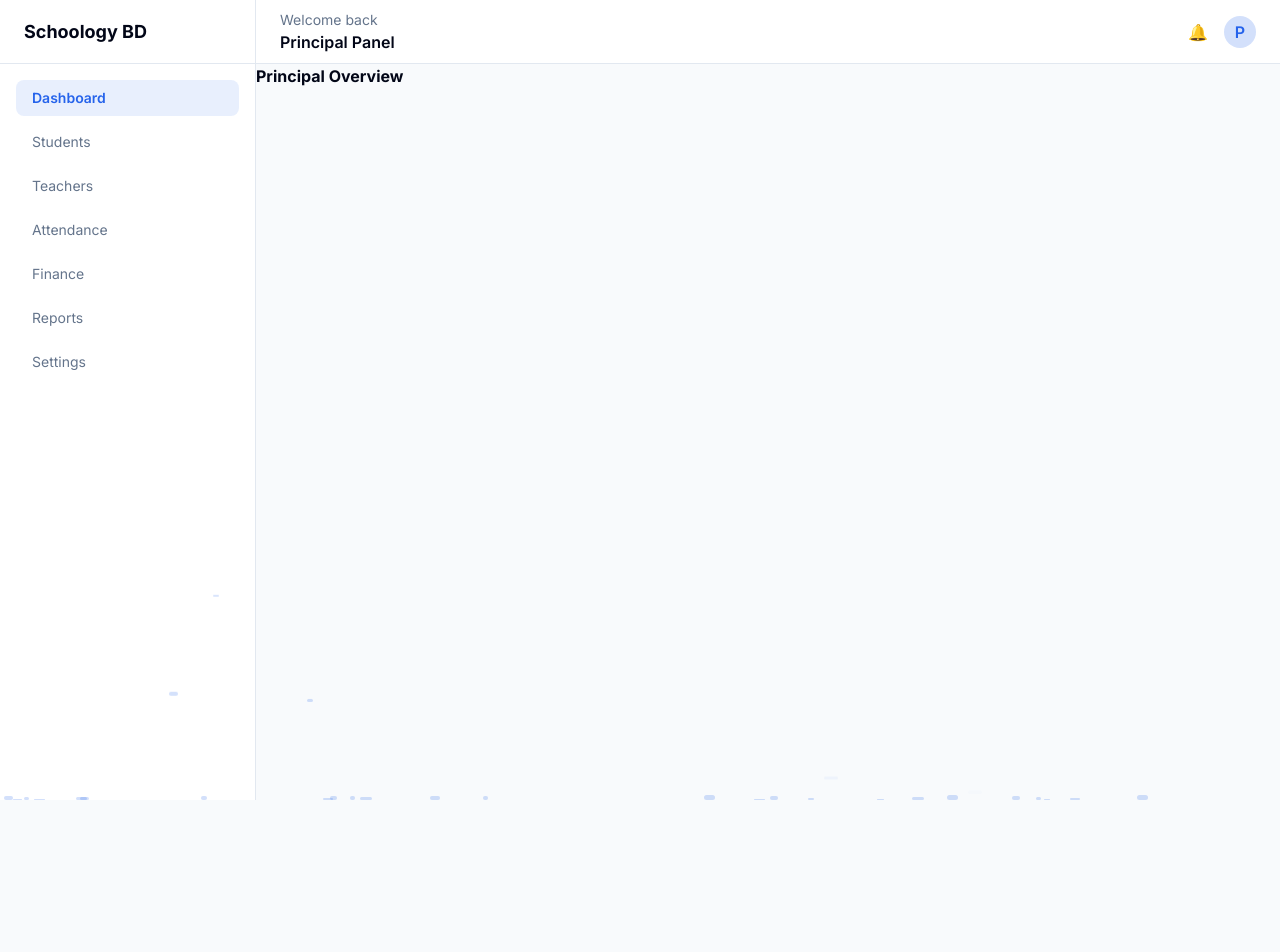
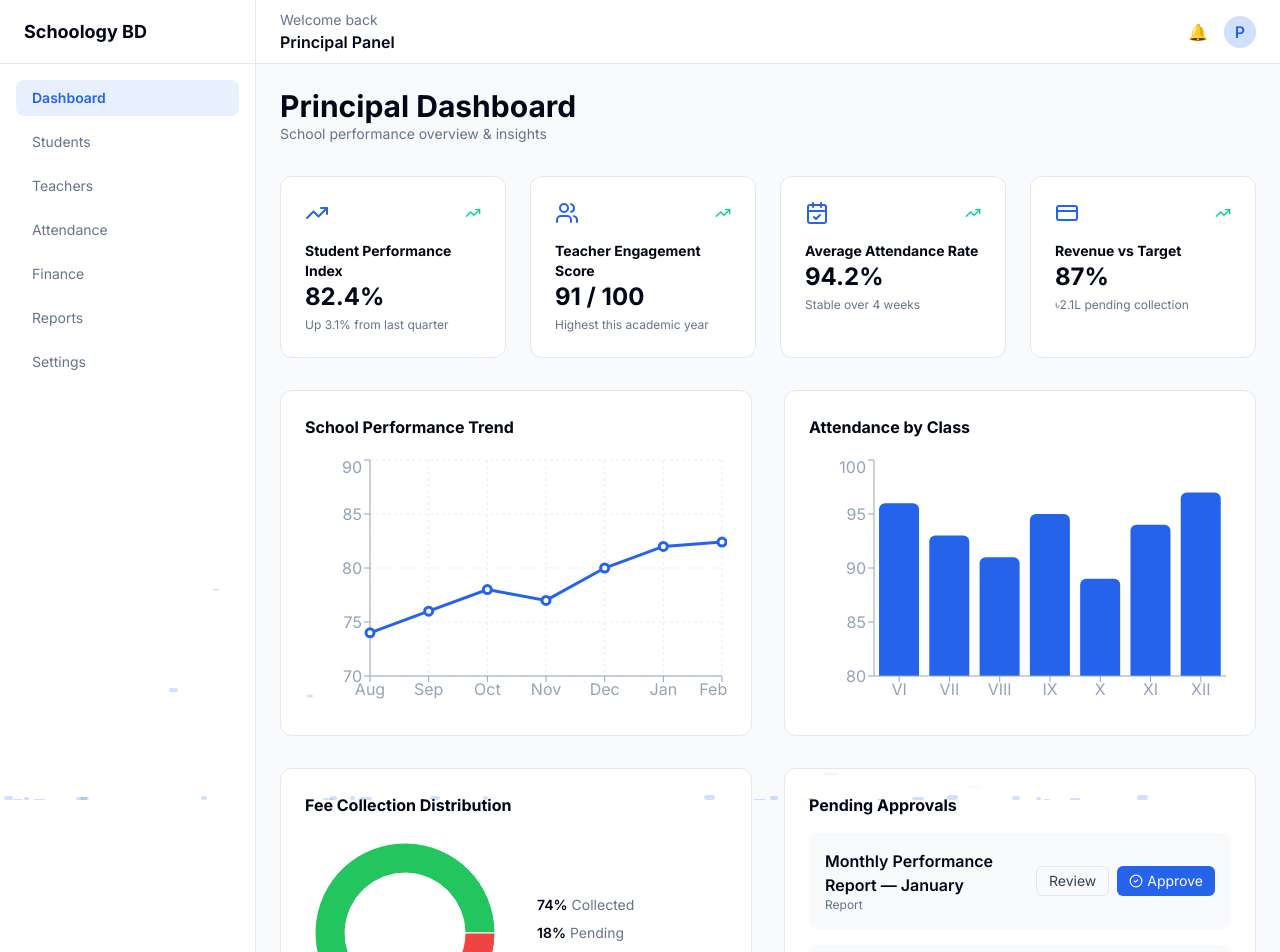
Before and after one commit to ShahriarRefat0/School-management, a Next.js app: page /dashboard/principal in a window 1280 px wide. Shown: the top 952 px of the page. Before the commit the page ends 800 px from the top, so only its background shows below. Built offline with nearby package versions, Linux system fonts and the light colour scheme.

Commit message:
[ADDED] principal overview page

```diff
--- a/src/app/(withDashboarLayout)/dashboard/principal/page.tsx
+++ b/src/app/(withDashboarLayout)/dashboard/principal/page.tsx
@@ -1,9 +1,247 @@
-import React from 'react'
+'use client';
 
-export default function PrincipalOverview() {
+import {
+  TrendingUp,
+  Users,
+  CalendarCheck,
+  CreditCard,
+  CheckCircle2,
+} from 'lucide-react';
+
+import {
+  LineChart,
+  Line,
+  XAxis,
+  YAxis,
+  Tooltip,
+  ResponsiveContainer,
+  CartesianGrid,
+  BarChart,
+  Bar,
+  PieChart,
+  Pie,
+  Cell,
+} from 'recharts';
+
+/* ---------------- KPI Card ---------------- */
+const StatCard = ({ title, value, desc, icon: Icon }: any) => (
+  <div className="bg-bg-card p-6 rounded-xl border border-border-light">
+    <div className="flex items-center justify-between mb-4">
+      <Icon className="text-primary" />
+      <TrendingUp className="text-emerald-400" size={16} />
+    </div>
+    <h3 className="text-sm text-text-muted">{title}</h3>
+    <p className="text-2xl font-bold text-text-primary">{value}</p>
+    <p className="text-xs text-text-muted mt-1">{desc}</p>
+  </div>
+);
+
+/* ---------------- Page ---------------- */
+export default function PrincipalDashboard() {
+  /* KPI Data */
+  const stats = [
+    {
+      title: 'Student Performance Index',
+      value: '82.4%',
+      desc: 'Up 3.1% from last quarter',
+      icon: TrendingUp,
+    },
+    {
+      title: 'Teacher Engagement Score',
+      value: '91 / 100',
+      desc: 'Highest this academic year',
+      icon: Users,
+    },
+    {
+      title: 'Average Attendance Rate',
+      value: '94.2%',
+      desc: 'Stable over 4 weeks',
+      icon: CalendarCheck,
+    },
+    {
+      title: 'Revenue vs Target',
+      value: '87%',
+      desc: '৳2.1L pending collection',
+      icon: CreditCard,
+    },
+  ];
+
+  /* Line Chart */
+  const performanceData = [
+    { month: 'Aug', score: 74 },
+    { month: 'Sep', score: 76 },
+    { month: 'Oct', score: 78 },
+    { month: 'Nov', score: 77 },
+    { month: 'Dec', score: 80 },
+    { month: 'Jan', score: 82 },
+    { month: 'Feb', score: 82.4 },
+  ];
+
+  /* Bar Chart */
+  const attendanceData = [
+    { class: 'VI', rate: 96 },
+    { class: 'VII', rate: 93 },
+    { class: 'VIII', rate: 91 },
+    { class: 'IX', rate: 95 },
+    { class: 'X', rate: 89 },
+    { class: 'XI', rate: 94 },
+    { class: 'XII', rate: 97 },
+  ];
+
+  /* Pie Chart */
+  const feeData = [
+    { name: 'Collected', value: 74, color: '#22c55e' },
+    { name: 'Pending', value: 18, color: '#facc15' },
+    { name: 'Overdue', value: 8, color: '#ef4444' },
+  ];
+
+  /* Approvals */
+  const approvals = [
+    {
+      title: 'Monthly Performance Report — January',
+      type: 'Report',
+    },
+    {
+      title: 'Annual Day Announcement Draft',
+      type: 'Announcement',
+    },
+    {
+      title: 'Q3 Fee Summary for Board Review',
+      type: 'Finance',
+    },
+  ];
+
   return (
-    <div>
-      <h1>Principal Overview</h1>
+    <div className="space-y-8 p-6 bg-bg-page min-h-screen">
+      {/* Header */}
+      <div>
+        <h1 className="text-3xl font-bold text-text-primary">
+          Principal Dashboard
+        </h1>
+        <p className="text-sm text-text-muted">
+          School performance overview & insights
+        </p>
+      </div>
+
+      {/* KPI Cards */}
+      <div className="grid grid-cols-1 md:grid-cols-2 lg:grid-cols-4 gap-6">
+        {stats.map((s, i) => (
+          <StatCard key={i} {...s} />
+        ))}
+      </div>
+
+      {/* Charts */}
+      <div className="grid grid-cols-1 lg:grid-cols-2 gap-8">
+        {/* Line Chart */}
+        <div className="bg-bg-card p-6 rounded-xl border border-border-light">
+          <h3 className="font-semibold text-text-primary mb-4">
+            School Performance Trend
+          </h3>
+          <div className="h-64">
+            <ResponsiveContainer width="100%" height="100%">
+              <LineChart data={performanceData}>
+                <CartesianGrid strokeDasharray="3 3" stroke="rgba(148,163,184,.2)" />
+                <XAxis dataKey="month" stroke="#94a3b8" />
+                <YAxis domain={[70, 90]} stroke="#94a3b8" />
+                <Tooltip />
+                <Line
+                  dataKey="score"
+                  stroke="var(--color-primary)"
+                  strokeWidth={3}
+                  dot={{ r: 4 }}
+                />
+              </LineChart>
+            </ResponsiveContainer>
+          </div>
+        </div>
+
+        {/* Bar Chart */}
+        <div className="bg-bg-card p-6 rounded-xl border border-border-light">
+          <h3 className="font-semibold text-text-primary mb-4">
+            Attendance by Class
+          </h3>
+          <div className="h-64">
+            <ResponsiveContainer width="100%" height="100%">
+              <BarChart data={attendanceData}>
+                <XAxis dataKey="class" stroke="#94a3b8" />
+                <YAxis domain={[80, 100]} stroke="#94a3b8" />
+                <Tooltip />
+                <Bar
+                  dataKey="rate"
+                  fill="var(--color-primary)"
+                  radius={[6, 6, 0, 0]}
+                />
+              </BarChart>
+            </ResponsiveContainer>
+          </div>
+        </div>
+      </div>
+
+      {/* Bottom Section */}
+      <div className="grid grid-cols-1 lg:grid-cols-2 gap-8">
+        {/* Pie Chart */}
+        <div className="bg-bg-card p-6 rounded-xl border border-border-light">
+          <h3 className="font-semibold text-text-primary mb-4">
+            Fee Collection Distribution
+          </h3>
+          <div className="flex items-center gap-8">
+            <PieChart width={200} height={200}>
+              <Pie
+                data={feeData}
+                dataKey="value"
+                innerRadius={60}
+                outerRadius={90}
+              >
+                {feeData.map((d, i) => (
+                  <Cell key={i} fill={d.color} />
+                ))}
+              </Pie>
+            </PieChart>
+
+            <div className="space-y-2 text-sm">
+              {feeData.map((d, i) => (
+                <p key={i} className="text-text-muted">
+                  <span className="font-semibold text-text-primary">
+                    {d.value}%
+                  </span>{' '}
+                  {d.name}
+                </p>
+              ))}
+            </div>
+          </div>
+        </div>
+
+        {/* Pending Approvals */}
+        <div className="bg-bg-card p-6 rounded-xl border border-border-light">
+          <h3 className="font-semibold text-text-primary mb-4">
+            Pending Approvals
+          </h3>
+
+          <div className="space-y-4">
+            {approvals.map((a, i) => (
+              <div
+                key={i}
+                className="flex items-center justify-between p-4 rounded-lg bg-bg-page"
+              >
+                <div>
+                  <p className="font-semibold text-text-primary">{a.title}</p>
+                  <p className="text-xs text-text-muted">{a.type}</p>
+                </div>
+
+                <div className="flex gap-2">
+                  <button className="px-3 py-1 text-sm rounded-md border border-border-light">
+                    Review
+                  </button>
+                  <button className="px-3 py-1 text-sm rounded-md bg-primary text-white flex items-center gap-1">
+                    <CheckCircle2 size={14} />
+                    Approve
+                  </button>
+                </div>
+              </div>
+            ))}
+          </div>
+        </div>
+      </div>
     </div>
-  )
+  );
 }
```
